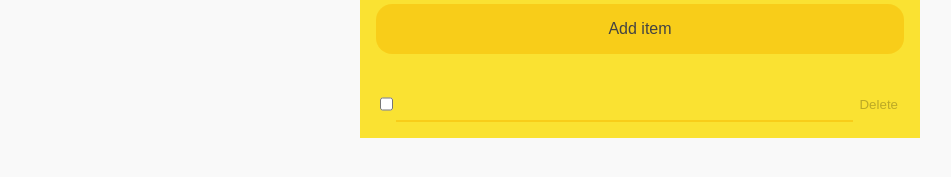
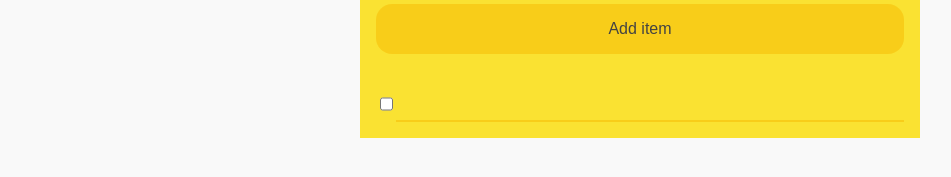
Before and after one commit to LukeBillington/react-local-storage-todo, a React (Create React App) app: page / in a window 1280 px wide. Both pictures are taken after a click on the button "Add item". Shown: the part 145-322 px from the top of the page, without its empty margins (0-951 px from the left). Built offline with nearby package versions, Linux system fonts and the light colour scheme.

Commit message:
Rollover delete Focusing on a list item will reveal delete button Cleaned up CSS formatting

```diff
--- a/src/components/ButtonCreate/style.css
+++ b/src/components/ButtonCreate/style.css
@@ -2,10 +2,13 @@
 {
     font-size: 1em;
     font-weight: 500;
+
     width: calc(100% - 2rem);
     margin: 1rem;
     padding: 1rem;
+
     cursor: pointer;
+
     color: #434343;
     border: none;
     border-radius: 1rem;
--- a/src/components/Header/style.css
+++ b/src/components/Header/style.css
@@ -1,17 +1,20 @@
 .Header
 {
     padding: 2rem;
+
     color: #434343;
 }
 
 .Header h1
 {
     float: left;
+
     margin: 0 1rem 0 0;
 }
 
 .Header p
 {
     font-weight: 200;
+
     margin: 0;
 }
--- a/src/components/List/style.css
+++ b/src/components/List/style.css
@@ -3,6 +3,7 @@
     width: 35rem;
     margin-right: auto;
     margin-left: auto;
+
     border-top: 2rem solid #f8ba00;
     background-color: #fae232;
 }
@@ -11,5 +12,6 @@
 {
     margin: 0;
     padding: 0;
+
     list-style: none;
 }
--- a/src/components/ListItem/index.js
+++ b/src/components/ListItem/index.js
@@ -10,6 +10,7 @@ import './style.css';
 class ListItem extends Component {
   constructor(props) {
     super(props);
+    this.state = { focused: false };
     this.handleUpdateText = this.handleUpdateText.bind(this);
     this.handleUpdateCheck = this.handleUpdateCheck.bind(this);
     this.handleDelete = this.handleDelete.bind(this);
@@ -32,11 +33,18 @@ class ListItem extends Component {
 
   render() {
     const { todo } = this.props;
+    const { focused } = this.state;
     return (
-      <li className="ListItem">
+      <li
+        className="ListItem"
+        onMouseOver={() => this.setState({ focused: true })}
+        onFocus={() => this.setState({ focused: true })}
+        onMouseOut={() => this.setState({ focused: false })}
+        onBlur={() => this.setState({ focused: false })}
+      >
         <ListItemCheck checked={todo.checked} update={this.handleUpdateCheck} />
         <ListItemText text={todo.text} update={this.handleUpdateText} />
-        <ListItemDelete update={this.handleDelete} />
+        <ListItemDelete visible={focused} update={this.handleDelete} />
       </li>
     );
   }
--- a/src/components/ListItem/style.css
+++ b/src/components/ListItem/style.css
@@ -1,5 +1,6 @@
 .ListItem
 {
     display: flex;
+
     padding: 1rem;
 }
--- a/src/components/ListItemDelete/index.js
+++ b/src/components/ListItemDelete/index.js
@@ -3,13 +3,14 @@ import PropTypes from 'prop-types';
 import './style.css';
 
 const ListItemDelete = (props) => {
-  const { update } = props;
+  const { visible, update } = props;
   return (
-    <button className="ListItemDelete" onClick={update}>Delete</button>
+    <button className={`ListItemDelete${visible ? '' : ' hidden'}`} onClick={update}>Delete</button>
   );
 };
 
 ListItemDelete.propTypes = {
+  visible: PropTypes.bool.isRequired,
   update: PropTypes.func.isRequired,
 };
 
--- a/src/components/ListItemDelete/style.css
+++ b/src/components/ListItemDelete/style.css
@@ -1,7 +1,13 @@
 .ListItemDelete
 {
     cursor: pointer;
+
     color: rgba(0,0,0,.25);
     border: none;
     background: none;
 }
+
+.ListItemDelete.hidden
+{
+    display: none;
+}
--- a/src/components/ListItemText/style.css
+++ b/src/components/ListItemText/style.css
@@ -1,8 +1,13 @@
 .ListItemText
 {
     font-size: 1em;
+
+    z-index: 1;
+
     flex: 1;
+
     padding: .5rem;
+
     color: #434343;
     border-width: 0 0 2px 0;
     border-color: rgba(248,186,0,.5);
--- a/src/index.css
+++ b/src/index.css
@@ -1,13 +1,16 @@
 body
 {
     font-family: 'Helvetica Neue', sans-serif;
+
     margin: 0;
     padding: 0;
+
     background-color: #f9f9f9;
 }
 
 *:focus
 {
     box-sizing: border-box;
+
     outline: none;
 }
```
Also changed, not shown: src/App.css (+4 -3 lines).
